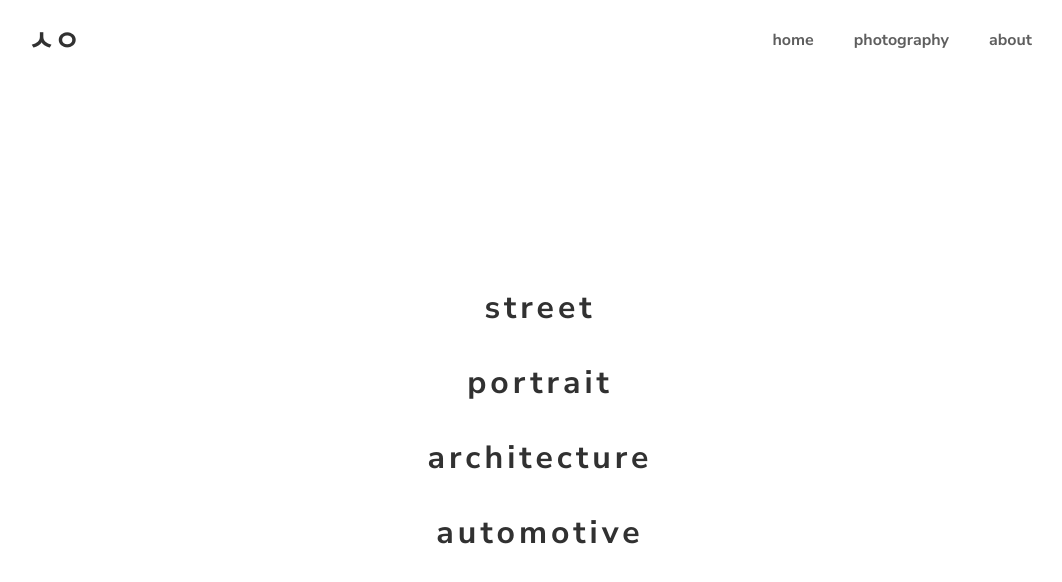
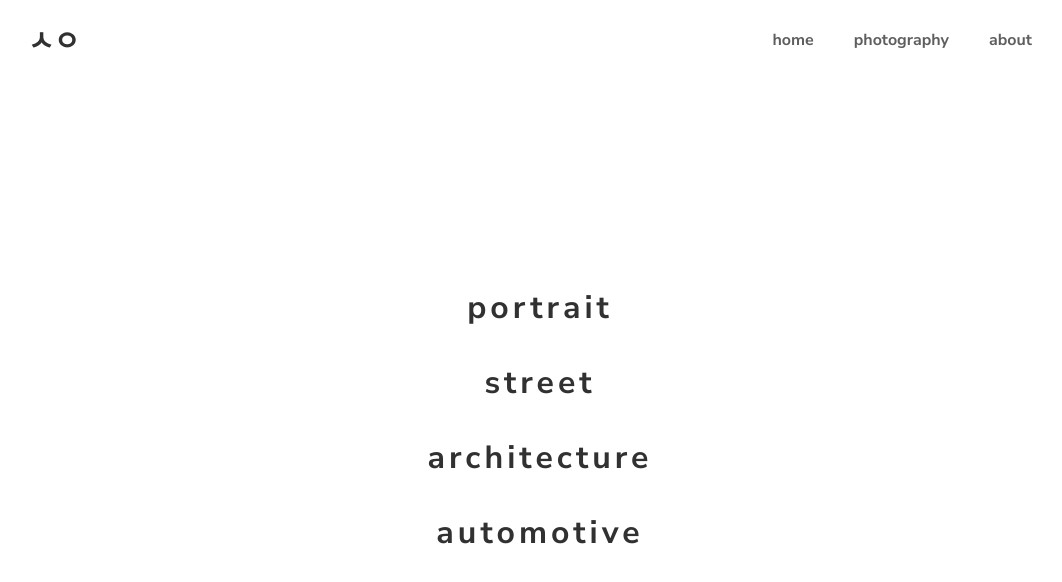
Before and after one commit to johnswyoon/johnyoon.ca, a React (Create React App) app: page /photography in a window 1280 px wide. Shown: the top 582 px of the page, without its empty margins (100-1162 px from the left). Built offline with nearby package versions, Linux system fonts and the light colour scheme.

Commit message:
rearranged photo nav

```diff
--- a/src/pages/Photography.js
+++ b/src/pages/Photography.js
@@ -4,8 +4,8 @@ import { motion } from "framer-motion";
 import { Link } from "react-router-dom";
 
 const photoGenre = [
+  { name: "portrait", image: "", url: "/photography/portrait" },
   { name: "street", image: "", url: "/photography/street" },
-  { name: "portrait", image: "", url: "/photography/portrait" },
   { name: "architecture", image: "", url: "/photography/architecture" },
   { name: "automotive", image: "", url: "/photography/automotive" },
 ];
```
Also changed, not shown: 1 other file (tests, documents, lock files or other folders).
